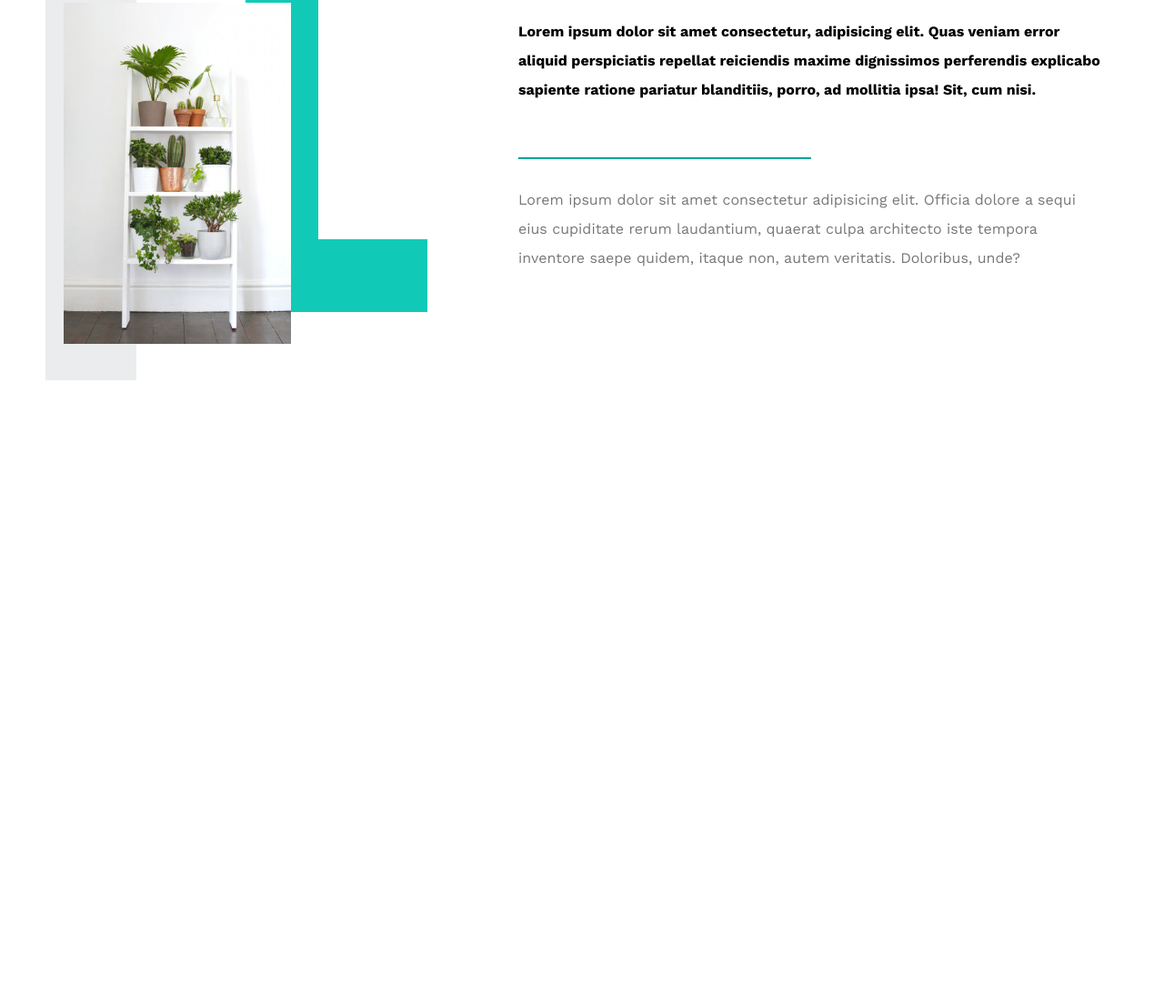
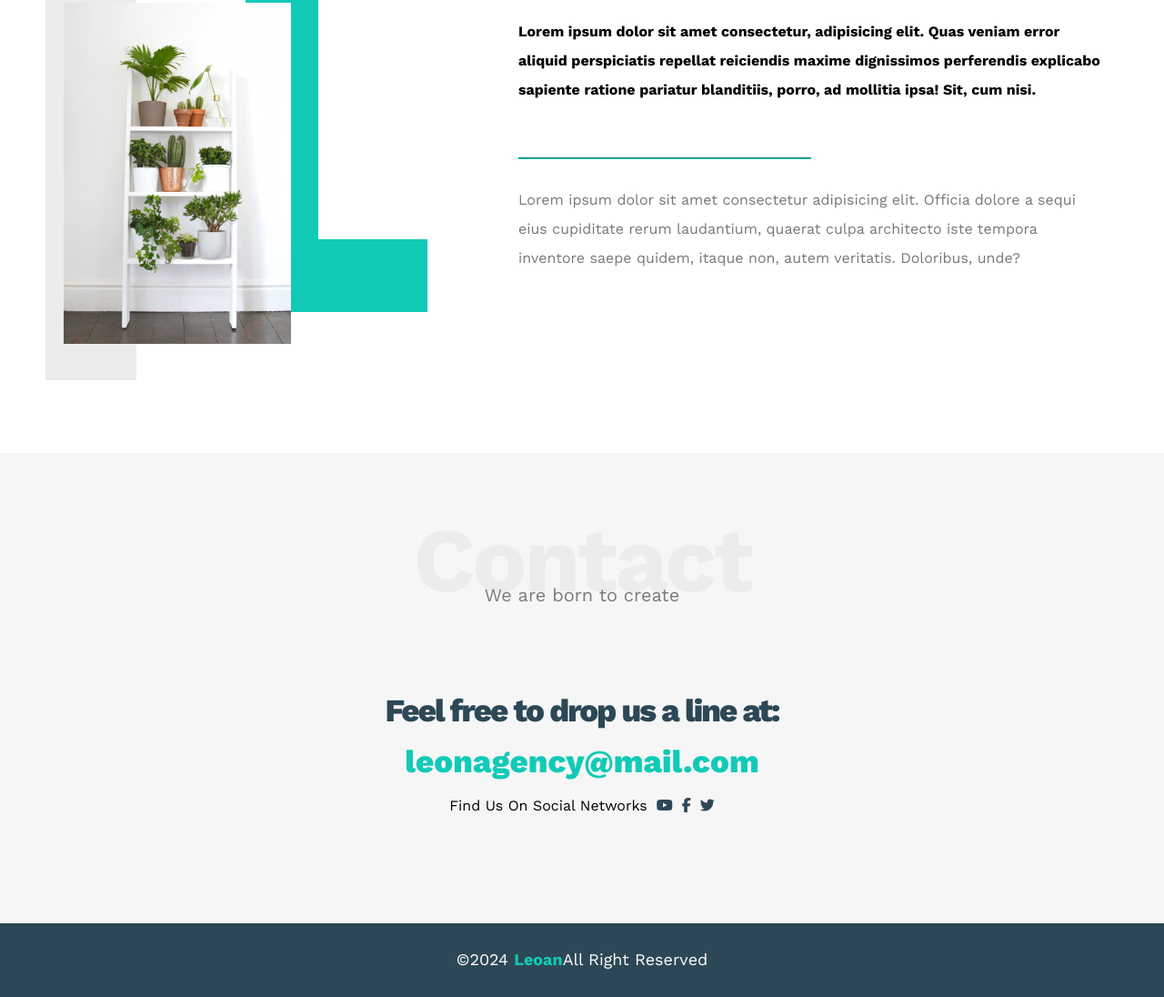
Before and after one commit to oussamael97/teamplate1, a plain HTML site: page index.htm in a window 1280 px wide. Shown: the part 2877-3973 px from the top of the page at 91% size. Before the commit the page ends 3375 px from the top, so only its background shows below. Drawn offline with nearby package versions, Linux system fonts and the light colour scheme.

Commit message:
lastcommit

```diff
--- a/css/leon.css
+++ b/css/leon.css
@@ -14,7 +14,9 @@
 body {
     font-family: "Work Sans", sans-serif;
 }
-
+html {
+    scroll-behavior: smooth;
+}
 .container{
     padding-left: 15px;
     padding-right: 15px;
@@ -379,3 +381,60 @@ body {
 }
 
 /*end about*/
+/*start contact*/
+.contact {
+    padding-top: var(--section-padding);
+    padding-bottom: var(--section-padding);
+    background-color: var(--section-background);
+}
+.contact .container .info {
+    text-align: center;
+    padding-top: var(--section-padding);
+    padding-bottom: var(--section-padding);
+}
+.contact .container .info .label {
+    color: var(--secondary-color);
+    font-size: 35px;
+    font-weight: 800;
+    color: var(--secondary-color);
+    letter-spacing: -2px;
+    margin-bottom: 15px;
+}
+.contact .container .info .link {
+    display: block;
+    font-size: 35px;
+    font-weight: 800;
+    color: var(--main-color);
+    text-decoration: none;
+}
+.contact .info .social {
+    display: flex;
+    justify-content: center;
+    margin-top: 20px;
+    font-size: 16px;
+}
+.contact .info .social i {
+    margin-left: 10px;
+    color: var(--secondary-color);
+}
+@media(max-width: 767px){
+    .contact .info .label,
+    .contact .info .link {
+        font-size: 25px;
+    }
+}
+/*end contact*/
+/*Start Footer*/
+
+.footer {
+    background-color: var(--secondary-color);
+    color: white;
+    padding: 30px 10px;
+    text-align: center;
+    font-size: 18px;
+}
+.footer span {
+    font-weight: bold;
+    color: var(--main-color);
+}
+/*end Footer*/
--- a/index.htm
+++ b/index.htm
@@ -68,7 +68,7 @@
      </div>
     <!-- End Features-->
     <!-- Start Services-->
-        <div class="services">
+        <div class="services" id="services">
             <div class="container">
             <h2 class="special-heading">Services </h2>
             <p>Don't be busy, be productive</p>
@@ -119,7 +119,7 @@
     </div>
     <!-- End Services-->
     <!-- Start Portfolio-->
-    <div class="portfolio">
+    <div class="portfolio" id="portfolio">
         <div class="container">
             <h2 class="special-heading">Portfolio </h2>
             <p>if you do it right, it will last forever.</p>
@@ -155,7 +155,7 @@
     <!-- End Portfolio-->
 
      <!-- Start About-->
-     <div class="about">
+     <div class="about" id="about">
         <div class="container">
             <h2 class="special-heading">About </h2>
             <p>Less is more work.</p>
@@ -179,5 +179,29 @@
     </div>
 
     <!-- End about-->
+
+    <!--Start Contact-->
+    <div class="contact" id="contact">
+        <div class="container">
+            <h2 class="special-heading">Contact </h2>
+            <p>We are born to create</p>
+            <div class="info">
+                <p class="label">Feel free to drop us a line at:</p>
+                <a href="mailto:leonagency@mail.com?subject=Contact" class="link">leonagency@mail.com</a>
+                <div class="social">
+                  Find Us On Social Networks
+                  <i class="fab fa-youtube"></i>
+                  <i class="fab fa-facebook-f"></i>
+                  <i class="fab fa-twitter"></i>
+                </div>
+              </div>
+        </div>
+    </div>
+    <!--End Contact-->
+    <!--Start Footer-->
+    <div class="footer">
+        &copy;2024 <span>Leoan</span>All Right Reserved
+    </div>
+    <!--End Footer-->
 </body>
 </html>
```
